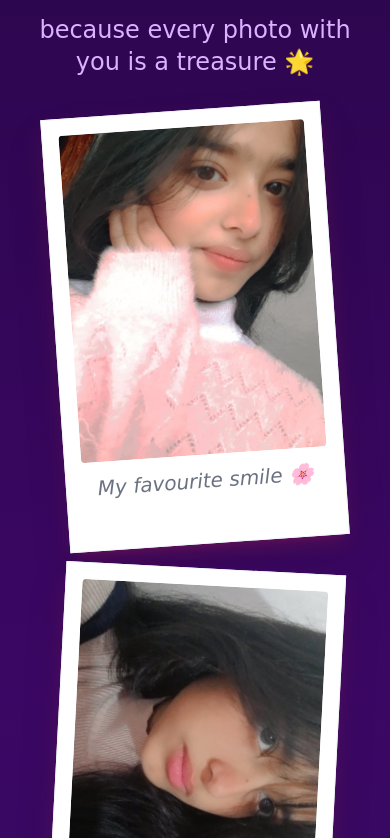
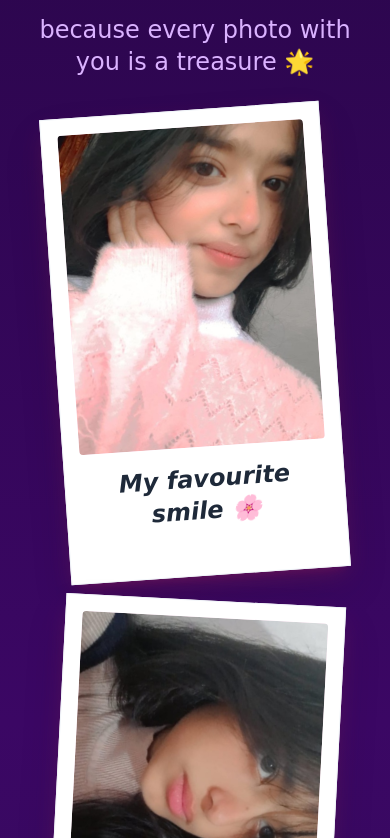
Before and after one commit to Smit6777/bff, a React (Vite) app: page / in a window 390 px wide. Shown: the part 1006-1844 px from the top of the page. Built offline with nearby package versions, Linux system fonts and the light colour scheme.

Commit message:
Fix gallery images not showing on old mobile webviews and increase font contrast

```diff
--- a/src/components/GallerySection.jsx
+++ b/src/components/GallerySection.jsx
@@ -46,14 +46,15 @@ const GallerySection = () => (
           transition={{ delay: index * 0.15, duration: 0.6, type: 'spring', bounce: 0.3 }}
           className="polaroid-frame w-full max-w-[280px] mx-auto sm:max-w-none"
         >
-          <div className="bg-pink-100 aspect-[3/4] overflow-hidden rounded-sm">
+          <div className="bg-pink-100 w-full h-[320px] sm:h-[350px] overflow-hidden rounded-sm relative">
             <img
               src={`${import.meta.env.BASE_URL}photos/${photo.num}.jpg`}
               alt={`Meku ${photo.num}`}
-              className="w-full h-full object-cover block"
+              className="absolute inset-0 w-full h-full object-cover block"
+              loading="lazy"
             />
           </div>
-          <p className="font-handwriting text-center mt-3 text-gray-500 italic text-xl">
+          <p className="font-handwriting text-center mt-4 text-gray-800 font-bold italic text-2xl md:text-3xl">
             {photo.caption}
           </p>
         </motion.div>
--- a/src/components/SuccessPhase.jsx
+++ b/src/components/SuccessPhase.jsx
@@ -51,14 +51,15 @@ const SuccessPhase = () => {
                transition={{ delay: 0.2 * index }}
                className="polaroid-frame"
              >
-               <div className="bg-love-100 aspect-[3/4] w-full overflow-hidden rounded-sm">
+               <div className="bg-love-100 w-full h-[300px] sm:h-[320px] overflow-hidden rounded-sm relative">
                   <img
                     src={`${import.meta.env.BASE_URL}photos/${num}.jpg`}
                     alt={`Meku ${num}`}
-                    className="w-full h-full object-cover"
+                    className="absolute inset-0 w-full h-full object-cover"
+                    loading="lazy"
                   />
                </div>
-               <p className="font-handwriting text-lg mt-3 text-zinc-700 italic">
+               <p className="font-handwriting text-2xl md:text-3xl font-bold mt-4 text-zinc-900 italic">
                  {index === 0 ? "My favorite smile" :
                   index === 1 ? "Absolutely stunning" :
                   index === 2 ? "Thinking of you" :
```
